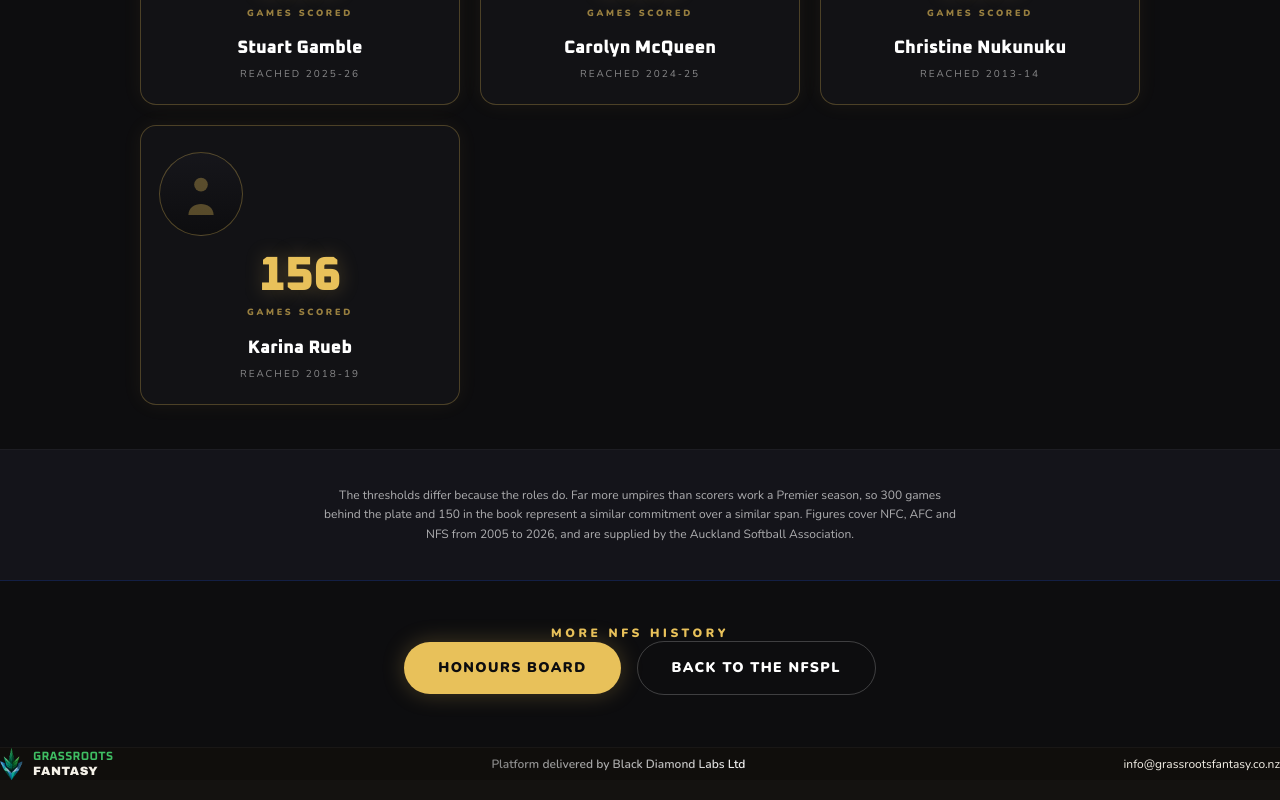
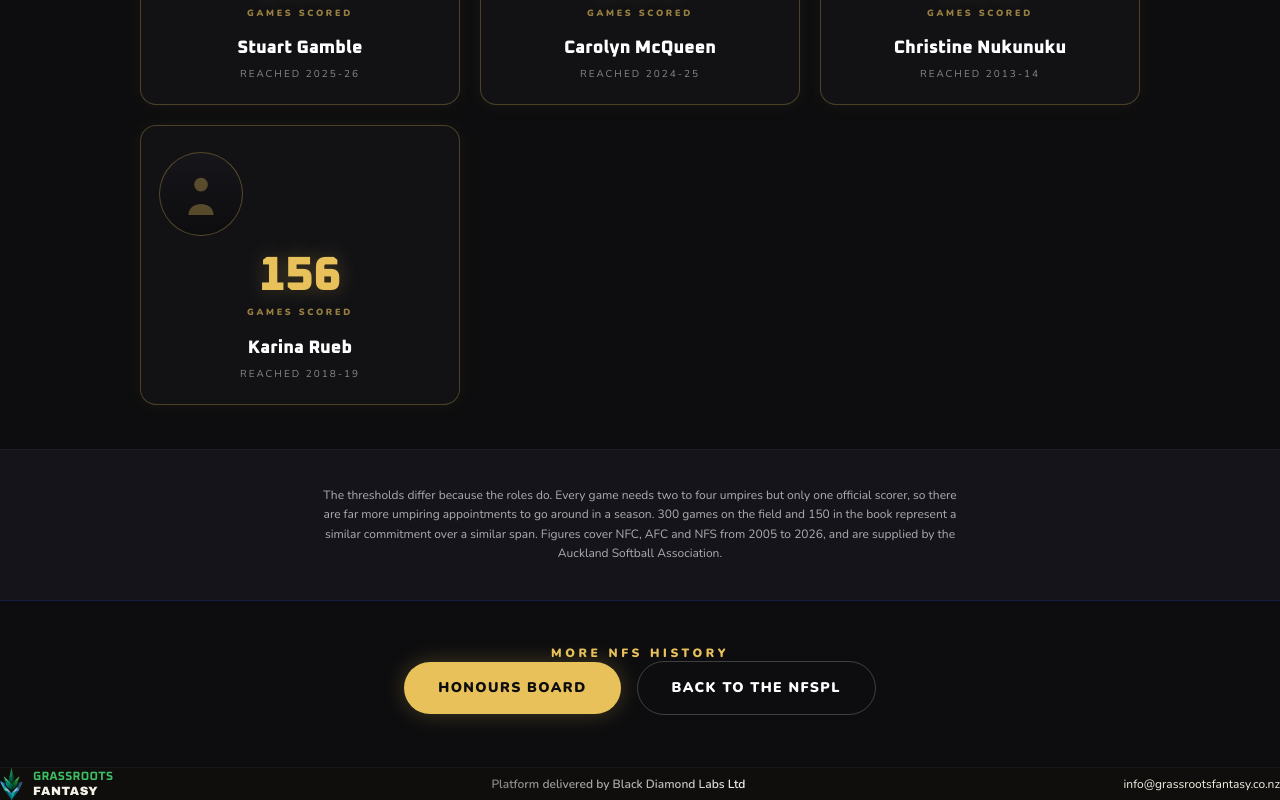
Before and after one commit to N8Nuks/grassrootsfantasy, a Next.js app: page /nfs/officials in a window 1280 px wide. Shown: the part 2005-2805 px from the top of the page. Built offline with nearby package versions, Linux system fonts and the light colour scheme; no server answers.

Commit message:
Officials: clarify why the umpire and scorer thresholds differ

```diff
--- a/app/nfs/officials/page.tsx
+++ b/app/nfs/officials/page.tsx
@@ -208,10 +208,11 @@ export default function Officials() {
       <section className="px-5 sm:px-12" style={{ background: '#14141A', borderTop: '1px solid #ffffff0a', paddingTop: '36px', paddingBottom: '36px' }}>
         <div className="text-center" style={{ maxWidth: '640px', marginLeft: 'auto', marginRight: 'auto' }}>
           <p className="text-xs leading-relaxed text-white/65">
-            The thresholds differ because the roles do. Far more umpires than scorers work a Premier
-            season, so 300 games behind the plate and 150 in the book represent a similar commitment
-            over a similar span. Figures cover NFC, AFC and NFS from 2005 to 2026, and are supplied by
-            the Auckland Softball Association.
+            The thresholds differ because the roles do. Every game needs two to four umpires but only
+            one official scorer, so there are far more umpiring appointments to go around in a season.
+            300 games on the field and 150 in the book represent a similar commitment over a similar
+            span. Figures cover NFC, AFC and NFS from 2005 to 2026, and are supplied by the Auckland
+            Softball Association.
           </p>
         </div>
       </section>
```
